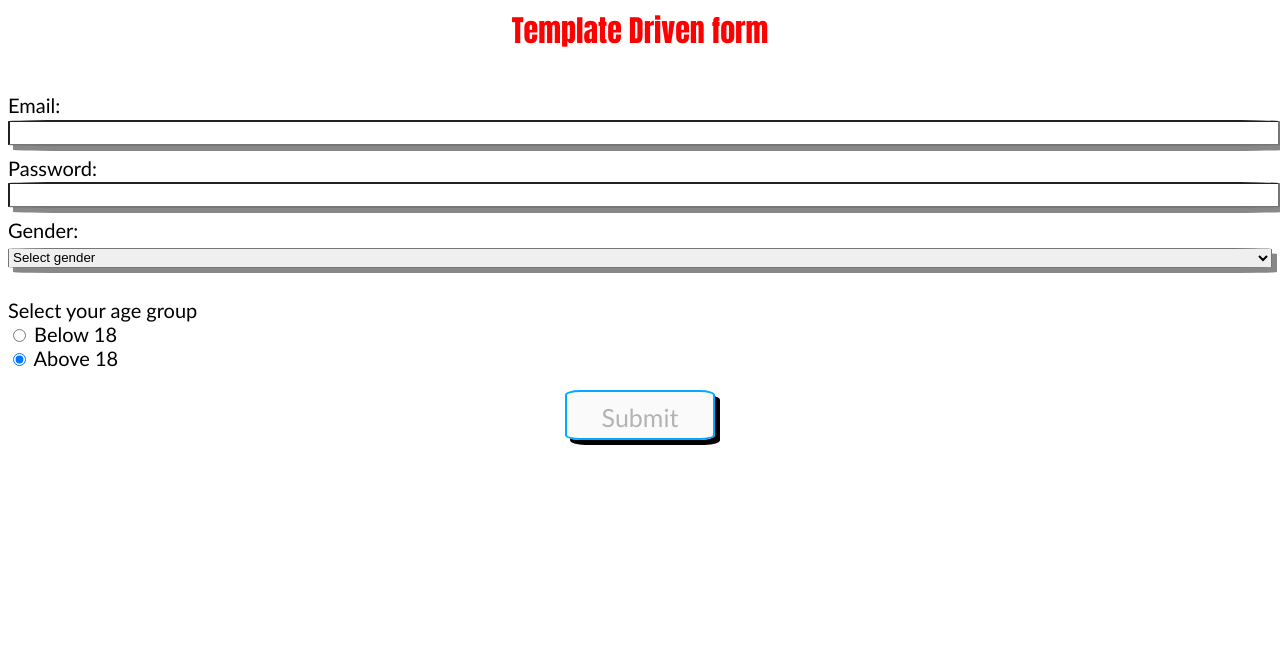
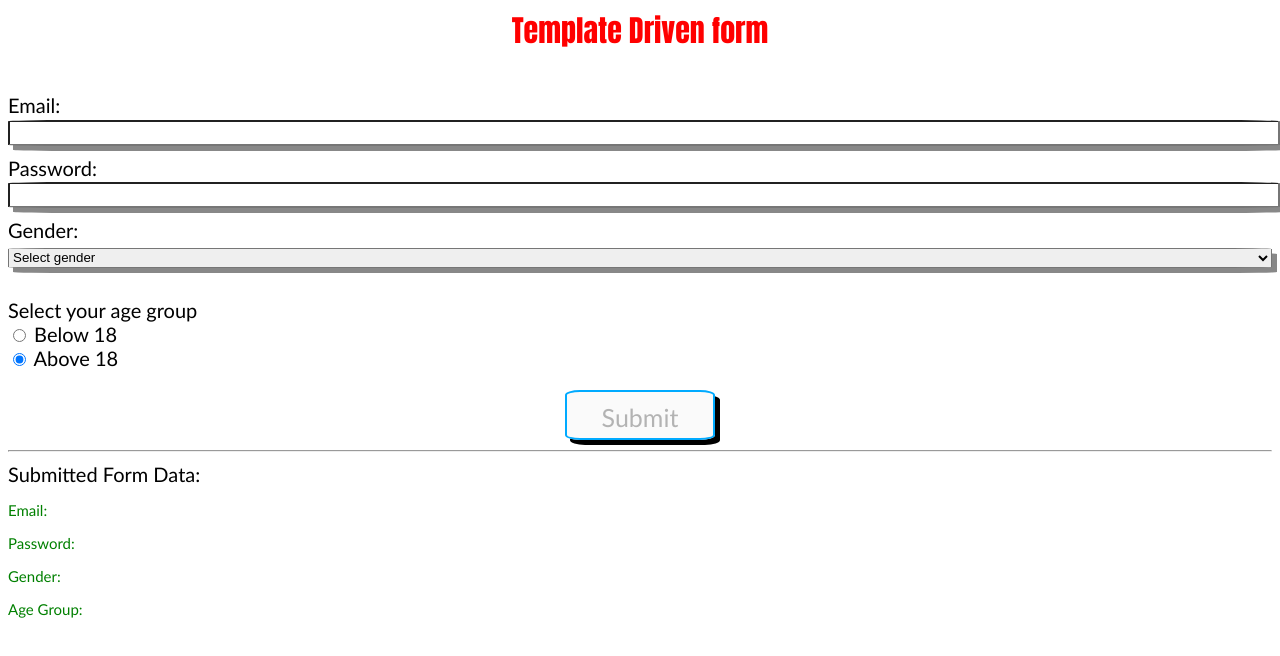
Before and after one commit to dev-shreya/template-form-practice-snippet, an Angular app: page / in a window 1280 px wide. Shown: the top 656 px of the page. Built offline with nearby package versions, Linux system fonts and the light colour scheme.

Commit message:
Submitted data visible on screen

```diff
--- a/src/app/header.component.css
+++ b/src/app/header.component.css
@@ -76,3 +76,8 @@
   .radio-box{
     margin-top: 30px;
   }
+h3{
+  font-size: 15px;
+  font-weight: 300;
+  color: green;
+}
--- a/src/app/header.component.html
+++ b/src/app/header.component.html
@@ -58,7 +58,18 @@
         <div class="button-container">
             <button class="btn btn-primary" [disabled]="!f.form.valid">Submit</button>
         </div>
+
+<hr>
+        <div class="row">
+            <label >Submitted Form Data:</label>
+            <h3>Email: {{userData.email}} </h3>
+            <h3>Password: {{userData.password}}</h3>
+            <h3>Gender: {{userData.gender}}</h3>
+            <h3>Age Group: {{userData.age}} </h3>
+        </div>
         </form>
+
+
 
     </div>
 </div>
--- a/src/app/header.component.ts
+++ b/src/app/header.component.ts
@@ -14,10 +14,20 @@ export class HeaderComponent{
     answer='';
     ageGroup=['Below 18','Above 18'];
     defaultAgeGroup = 'Above 18';
+    userData={
+      email:'',
+      password:'',
+      gender:'',
+      age:''
+    }
 
 
     onSubmit(form:NgForm){
       console.log(form)
+      this.userData.email=this.signupForm.value.email;
+      this.userData.password=this.signupForm.value.password;
+      this.userData.gender=this.signupForm.value.gender;
+      this.userData.age=this.signupForm.value.age;
       this.signupForm.reset();
     }
 }
```
